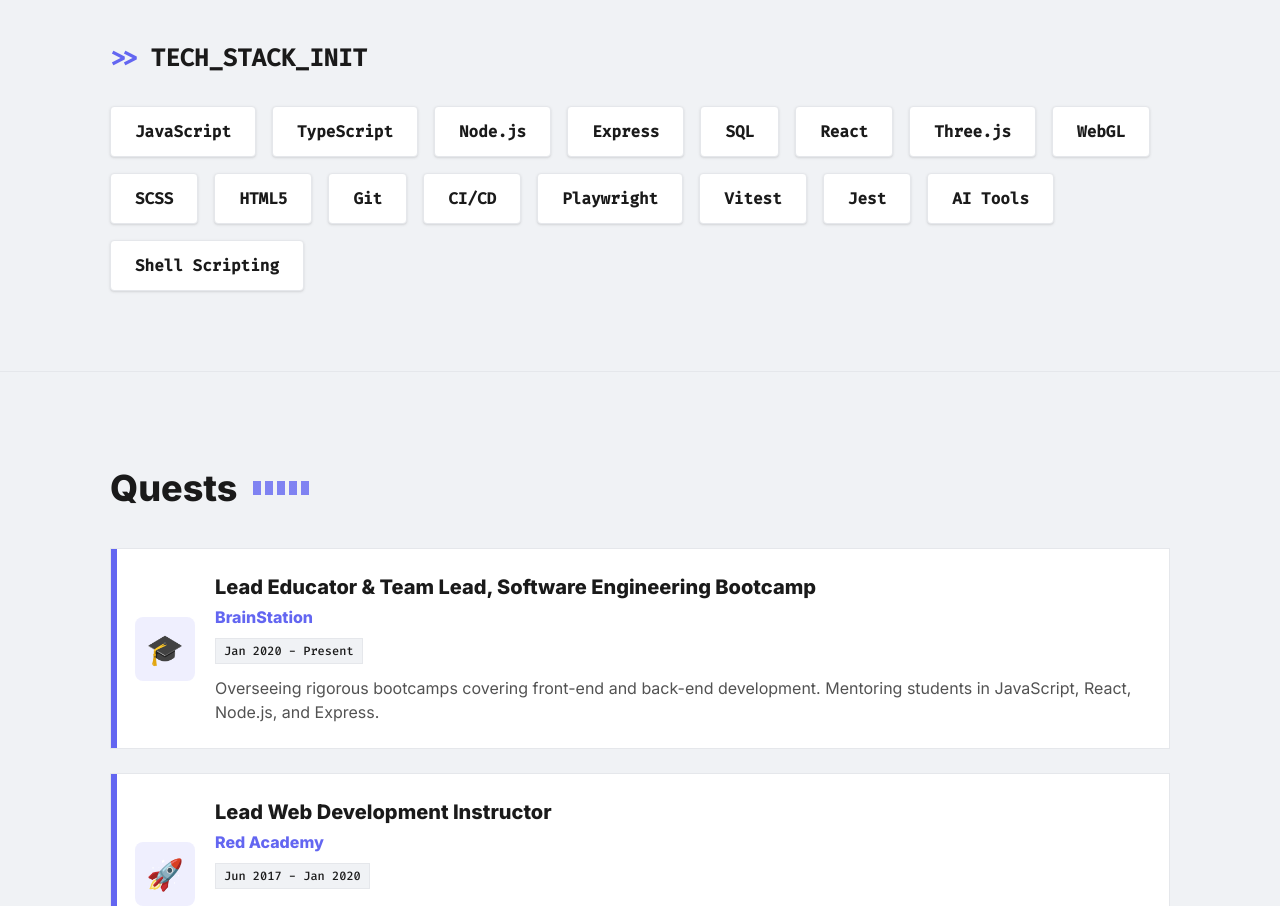
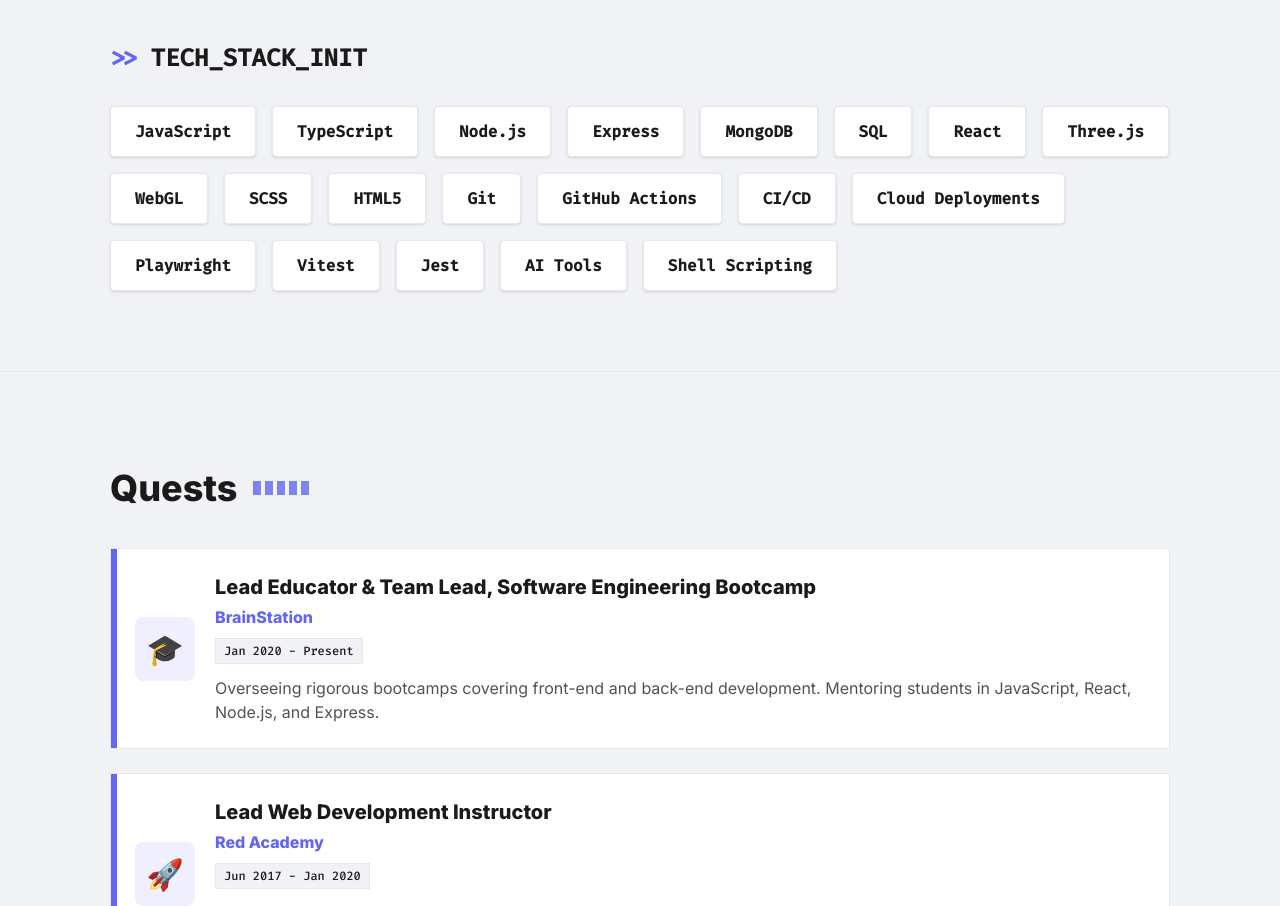
Before and after one commit to resonantdoghouse/jimbennett.dev, a React (Vite) app: page / in a window 1280 px wide. Shown: the part 1000-1906 px from the top of the page. Built offline with nearby package versions, Linux system fonts and the light colour scheme; no server answers.

Commit message:
Update tech stack list

```diff
--- a/components/sections/Skills.tsx
+++ b/components/sections/Skills.tsx
@@ -7,6 +7,7 @@ const skillList = [
   "TypeScript",
   "Node.js",
   "Express",
+  "MongoDB",
   "SQL",
   "React",
   "Three.js",
@@ -14,7 +15,9 @@ const skillList = [
   "SCSS",
   "HTML5",
   "Git",
+  "GitHub Actions",
   "CI/CD",
+  "Cloud Deployments",
   "Playwright",
   "Vitest",
   "Jest",
```
